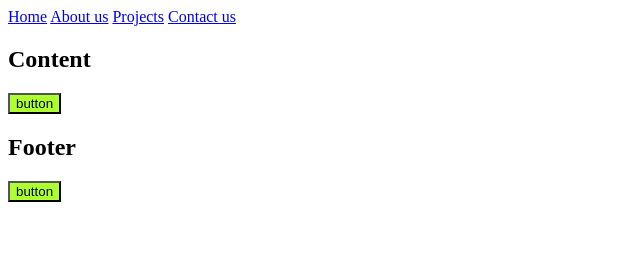
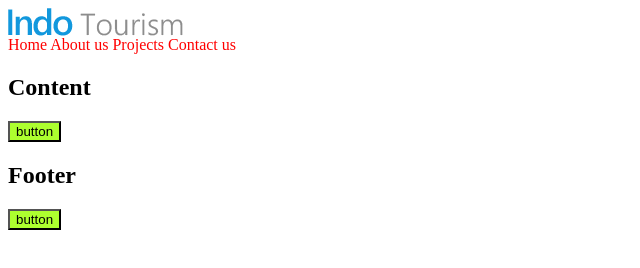
Before and after one commit to spavelo/base_project, a website built with webpack: page index.html in a window 1280 px wide. Shown: the whole page, without its empty margins (0-640 px from the left). Built offline with nearby package versions, Linux system fonts and the light colour scheme.

Commit message:
[ADD] header scss logo   navigation

```diff
--- a/src/style/layout/_header.scss
+++ b/src/style/layout/_header.scss
@@ -1,3 +1,18 @@
 .header {
 
 }
+
+.logo{
+  width: 175px;
+  height: 28px;
+  background-image: url('../../image/Indo_Tourism.png');
+  background-repeat: no-repeat;
+  background-size: contain;
+}
+
+.navigation{
+  &__link{
+color: red;
+text-decoration: none;
+  }
+}
```
